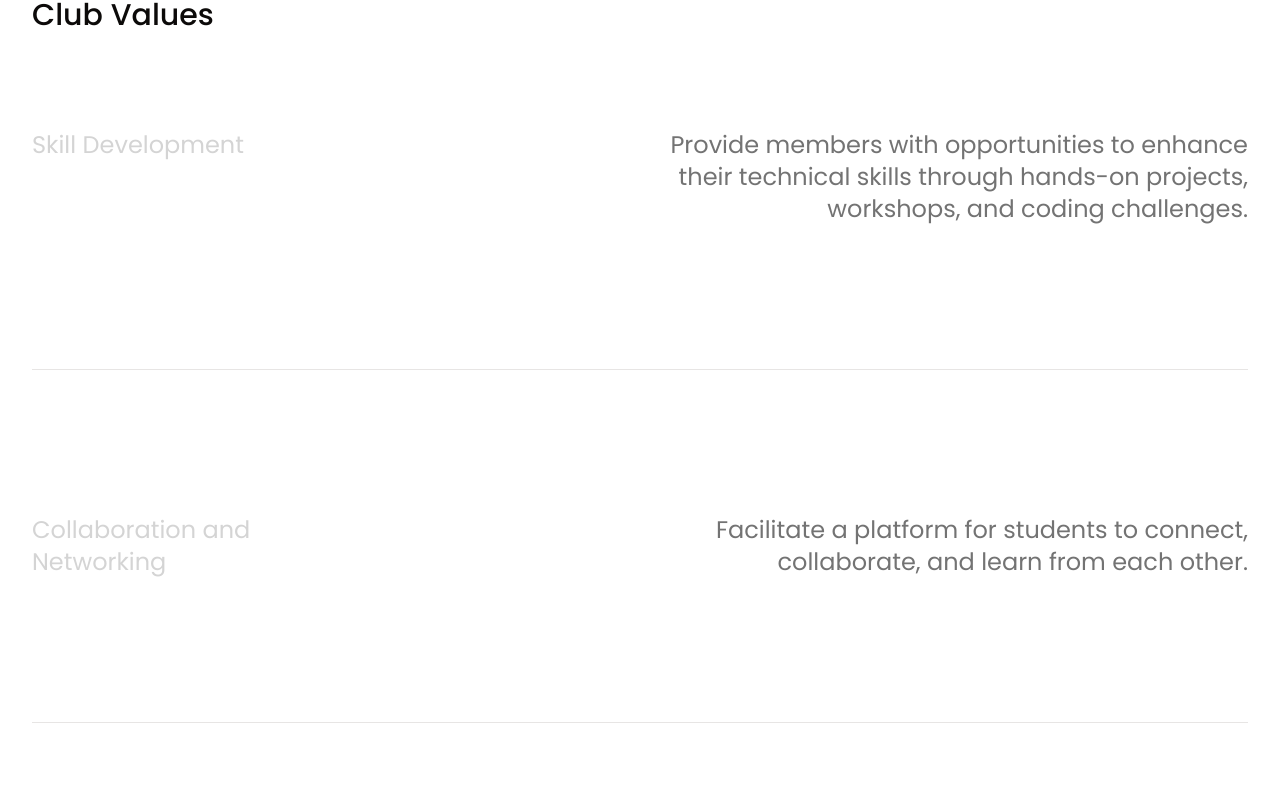
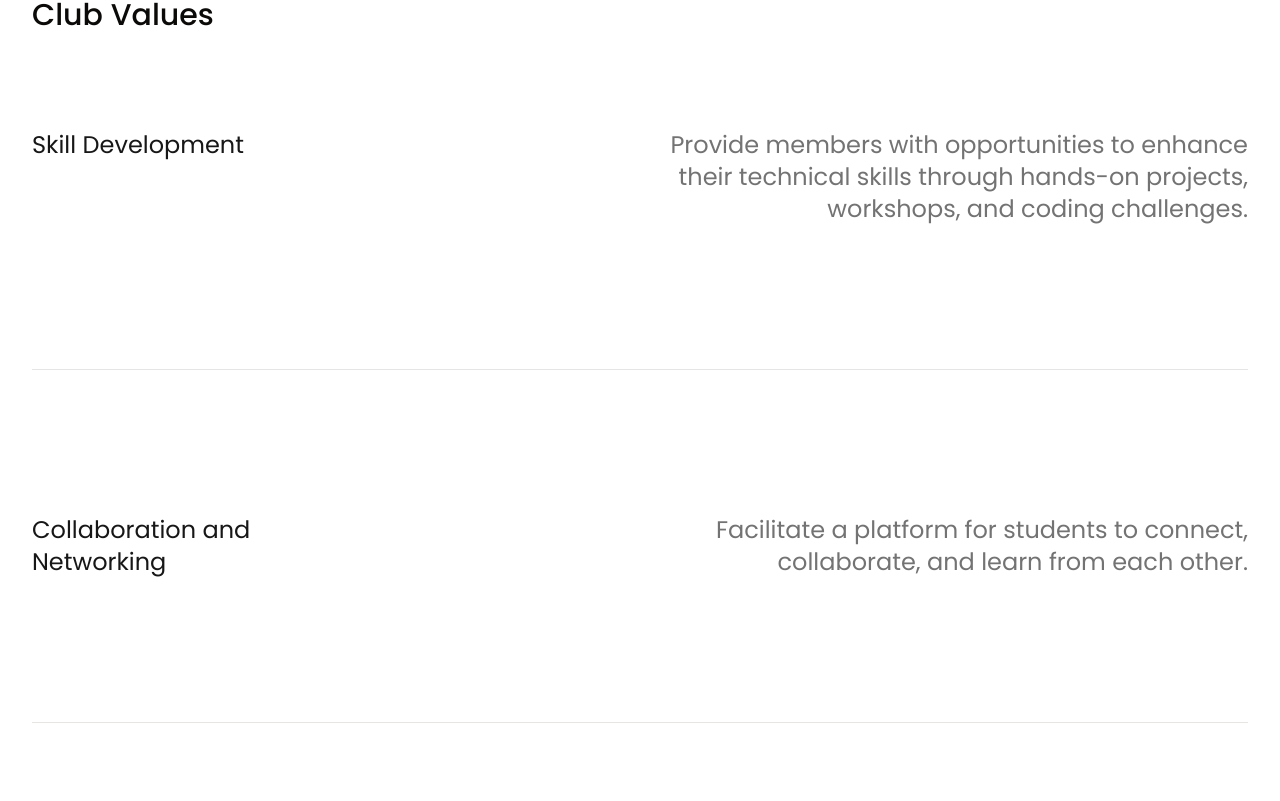
Before and after one commit to SWC-Software-Engineering-Club/SWE-Club-Website, a Next.js app: page / in a window 1280 px wide. Shown: the part 1899-2700 px from the top of the page. Built offline with nearby package versions, Linux system fonts and the light colour scheme.

Commit message:
Fixed club value text color

```diff
--- a/components/clubvalues-card.tsx
+++ b/components/clubvalues-card.tsx
@@ -27,7 +27,7 @@ const ClubValuesCard = () => {
       {ClubValuesCardInfo.map((member, index) => (
         <div key={index} className="flex flex-col md:flex-1">
           <div key={index} className="flex flex-col md:flex-row justify-between">
-            <h2 className="text-lg md:text-2xl md:mr-64 text-left mb-8 md:m-0 text-neutral-300">{member.title}</h2>
+            <h2 className="text-lg md:text-2xl md:mr-64 text-left mb-8 md:m-0 text-neutral-900 dark:text-neutral-100">{member.title}</h2>
             <p className="w-full md:w-1/2 text-md md:text-2xl text-left md:text-right text-neutral-500 dark:text-neutral-600">
               {member.description}
             </p>
```
